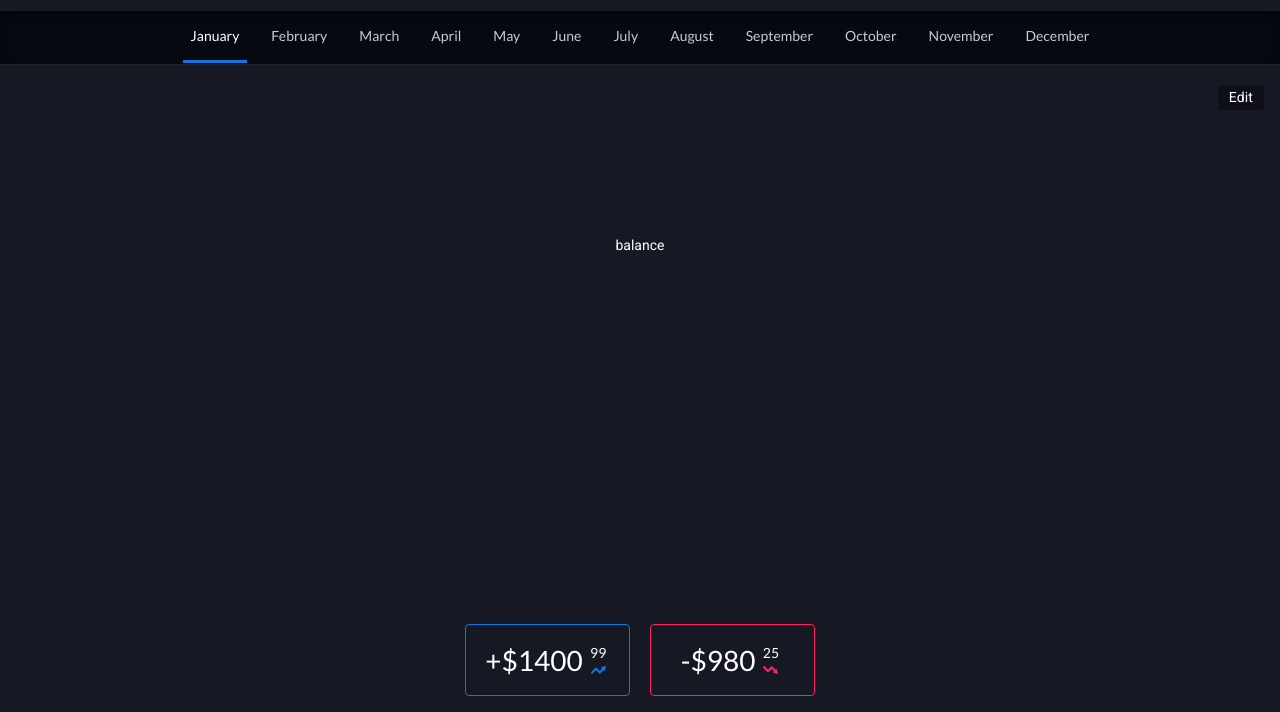
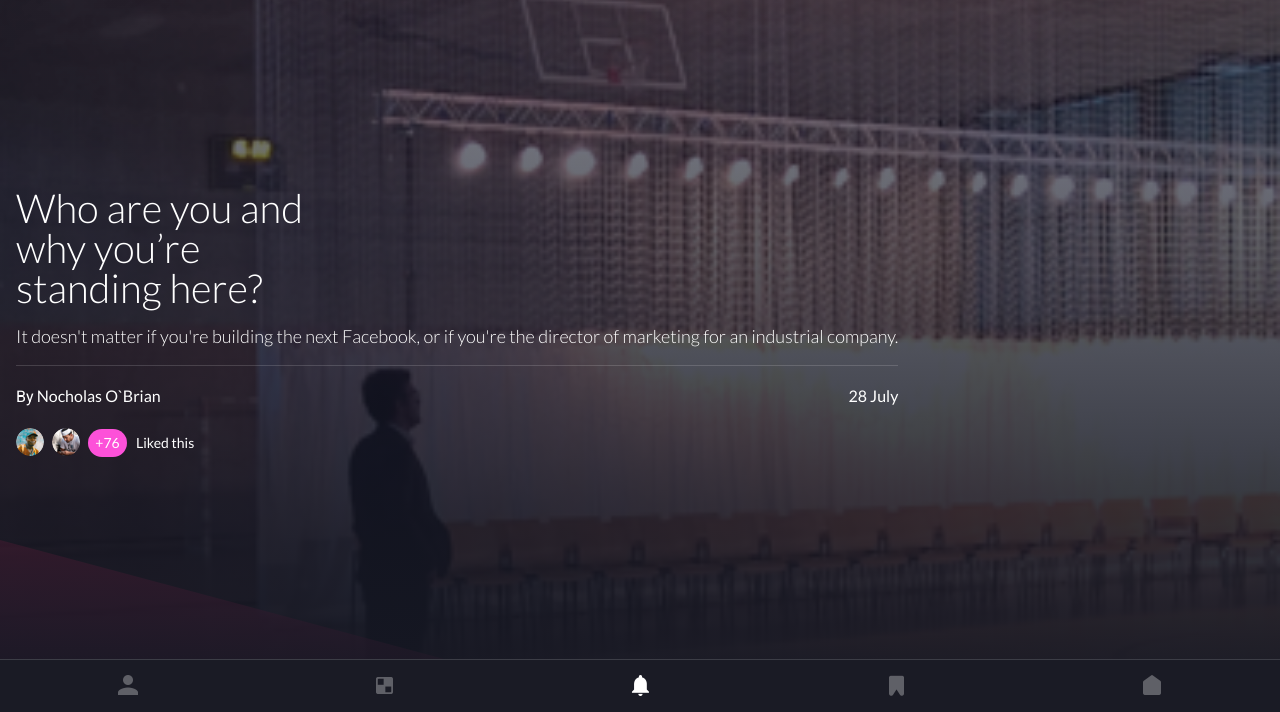
Before and after one commit to bekqs/bsstats, a plain HTML site: page index.html in a window 1280 px wide. Shown: the part 88-800 px from the top of the page. Drawn offline with Linux system fonts and the light colour scheme.

Commit message:
initial commit

```diff
--- a/index.html
+++ b/index.html
@@ -7,115 +7,69 @@
     <meta http-equiv="X-UA-Compatible" content="ie=edge">
     <link href="https://fonts.googleapis.com/css?family=Heebo|Lato:300,400" rel="stylesheet">
     <link rel="stylesheet" href="./lib/main.css">
-    <title>Statistic</title>
+    <title>Feed</title>
 </head>
 
-<body>
+<body cz-shortcut-listen="true">
     <div id="back">
         <a href="./" class="ellipse">
             <img src="./src/images/arrow-back.png" alt="Back">
         </a>
     </div>
 
-    <div id="modal-wrap">
-        <div id="modal">
-            <div id="close">
-                <img src="./src/images/icons/close.png" alt="">
-            </div>
-            <form id="form">
-                <div class="input-wrap">
-                    <select name="" id="select-month" required>
-                        <option value="">Select month</option>
-                        <option value="jan">January</option>
-                        <option value="feb">February</option>
-                        <option value="mar">March</option>
-                        <option value="apr">April</option>
-                        <option value="may">May</option>
-                        <option value="jun">June</option>
-                        <option value="jul">July</option>
-                        <option value="aug">August</option>
-                        <option value="sep">September</option>
-                        <option value="oct">October</option>
-                        <option value="nov">November</option>
-                        <option value="dec">December</option>
-                    </select>
-                    <h2>Income</h2>
-                    <input type="number" name="income" id="income" placeholder="Monthly income" step="0.01" required>
-                    <h2>Expenses</h2>
-                    <input type="number" name="personal" id="personal" placeholder="Personal" step="0.01" required>
-                    <input type="number" name="utilities" id="utilities" placeholder="House and utilities" step="0.01" required>
-                    <input type="number" name="transport" id="transport" placeholder="Transport" step="0.01" required>
-                    <input type="number" name="food" id="food" placeholder="Food and restaurants" step="0.01" required>
-                    <input type="submit" value="Save" id="submit">
-                </div>
-            </form>
+    <figure class="image-container">
+        <img src="./src/images/image.png" alt="" class="image">
+        <div id="overlay-image"></div>
+        <div id="overlay-wrapper">
+            <div id="overlay-gradient"></div>
         </div>
-    </div>
+        <div id="overlay-top"></div>
+    </figure>
 
-    <div class="page-title">
-        <h2 class="title big">Statistic</h2>
-        <img src="./src/images/icons/statistic.png" alt="Statistic">
-    </div>
+    <article class="article">
+        <h1 class="heading">Who are you and
+            <br>why you’re
+            <br>standing here?</h1>
+        <p class="summary big">It doesn't matter if you're building the next Facebook, or if you're the director of marketing for an industrial
+            company.
+        </p>
 
-    <div id="tabs">
-        <ul id="month-list">
-            <li id="jan" class="month small">January</li>
-            <li id="feb" class="month small">February</li>
-            <li id="mar" class="month small">March</li>
-            <li id="apr" class="month small">April</li>
-            <li id="may" class="month small">May</li>
-            <li id="jun" class="month small">June</li>
-            <li id="jul" class="month small">July</li>
-            <li id="aug" class="month small">August</li>
-            <li id="sep" class="month small">September</li>
-            <li id="oct" class="month small">October</li>
-            <li id="nov" class="month small">November</li>
-            <li id="dec" class="month small">December</li>
-        </ul>
-    </div>
+        <hr>
 
-    <div id="edit">
-        <p class="small">Edit</p>
-    </div>
+        <div class="credit">
+            <p class="author">
+                <span class="by">By</span> Nocholas O`Brian</p>
+            <p class="date">28 July</p>
+        </div>
 
-    <div id="create-stats">
-        <h2 class="big">No stats for this month!</h2>
-        <h3>Please add data to generate chart</h3>
-        <button id="new">Create Chart</button>
-    </div>
+        <div class="media">
+            <a href="#" class="user-link">
+                <img src="./src/images/userpic-1.png" alt="John Doe">
+            </a>
+            <a href="#" class="user-link">
+                <img src="./src/images/userpic-2.png" alt="John Doe">
+            </a>
+            <span class="value small">+76</span>
+            <span class="small">Liked this</span>
+        </div>
+    </article>
 
-    <div id="chart-container">
-        <canvas id="myChart" width="250" height="250"></canvas>
-        <div class="balance">
-            <p class="usd bigger" id="balance-left"></p>
-            <sup id="cents-left" class="small"></sup>
-            <p class="tag small">balance</p>
-        </div>
-    </div>
-
-    <div id="details">
-        <p id="spent">
-            <img src="" alt="" id="icon">
-            <span id="sum" class="big"></span>
-        </p>
-        <p id="category" class="small"></p>
-    </div>
-
-    <div id="total">
-        <div class="amount savings">
-            <p class="usd bigger">+$1400</p>
-            <div class="cents-wrap">
-                <sup class="small">99</sup>
-                <img src="./src/images/icons/income.png" class="stat-icon">
-            </div>
-        </div>
-        <div class="amount expenses">
-            <p class="usd bigger">-$980</p>
-            <div class="cents-wrap">
-                <sup class="small">25</sup>
-                <img src="./src/images/icons/outcome.png" class="stat-icon">
-            </div>
-        </div>
+    <div id="bottom-bar">
+        <a href="#" class="icon">
+            <img src="./src/images/icons/user.png" alt="Profile">
+        </a>
+        <a href="stats.html" class="icon">
+            <img src="./src/images/icons/statistic.png" alt="Statistics">
+        </a>
+        <a href="" class="icon active">
+            <img src="./src/images/icons/bell.png" alt="Notifications">
+        </a>
+        <a href="#" class="icon">
+            <img src="./src/images/icons/bookmark.png" alt="Bookmarks">
+        </a>
+        <a href="#" class="icon">
+            <img src="./src/images/icons/square-up.png" alt="Title">
+        </a>
     </div>
 
     <script src="./lib/app.bundle.js"></script>
```
Also changed, not shown: stats.html (added, +125 -0 lines).
